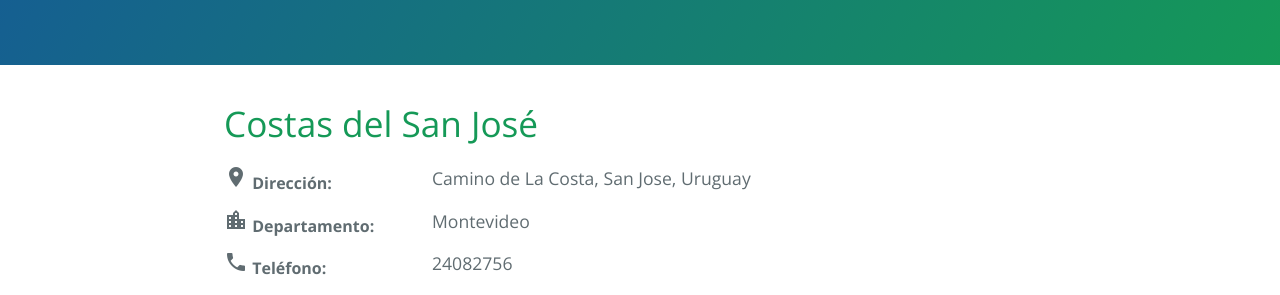
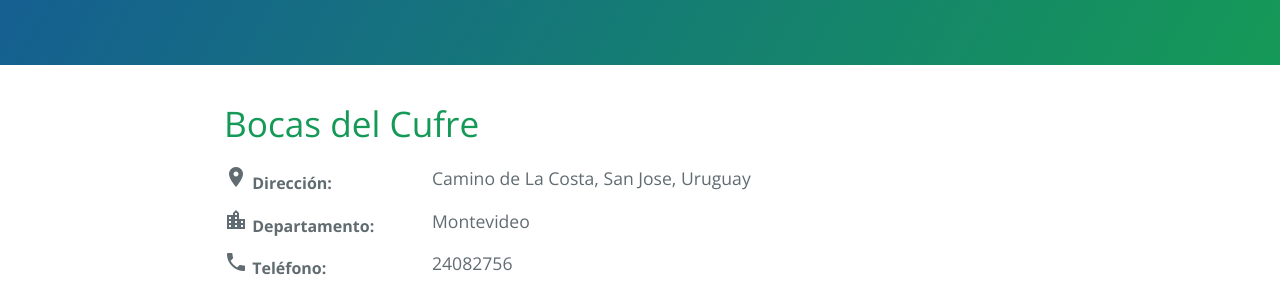
Before and after one commit to martindafonte/CasasDeRetiro, a Jekyll site: the page built from _casas/boca_del_cufre.md, in a window 1280 px wide. Shown: the part 318-613 px from the top of the page. Built offline with Jekyll 4.4.1, drawn with Linux system fonts in a browser that asks for light colours; comment, search, counter and statistics services are not loaded.

Commit message:
Update boca_del_cufre.md

```diff
--- a/_casas/boca_del_cufre.md
+++ b/_casas/boca_del_cufre.md
@@ -1,5 +1,5 @@
 ---
-title: Costas del San José
+title: Bocas del Cufre
 category: Montevideo
 direccion: Camino de La Costa, San Jose, Uruguay
 departamento: Montevideo
```
